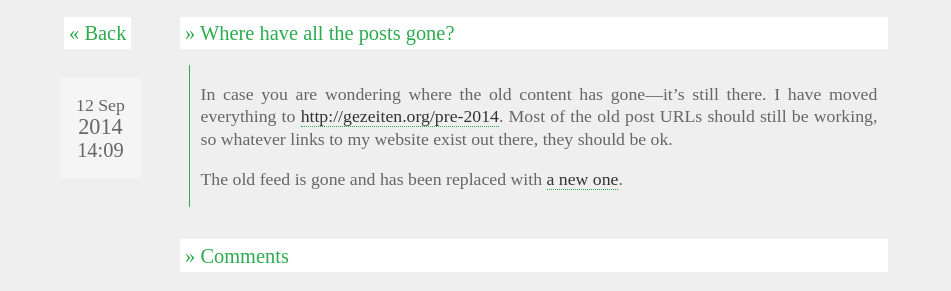
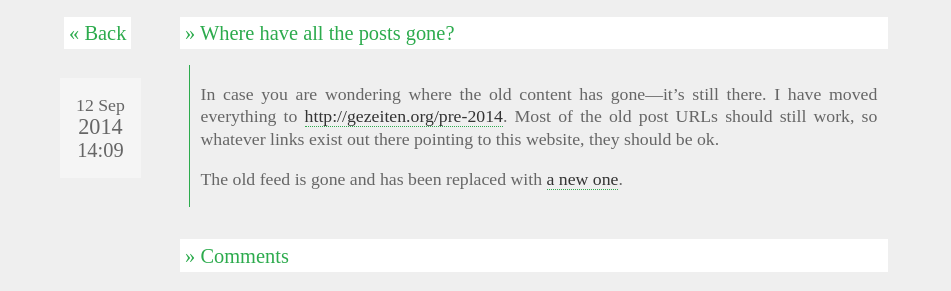
Before and after one commit to Jannis/jannis.github.io, a Jekyll site: the page built from _posts/2014-09-12-where-have-all-the-posts-gone.md, in a window 1280 px wide. Shown: the part 291-582 px from the top of the page, without its empty margins (164-1115 px from the left). Built offline with Jekyll 4.4.1, drawn with Linux system fonts in a browser that asks for light colours; some web fonts are replaced; comment, search, counter and statistics services are not loaded.

Commit message:
Change wording a bit

```diff
--- a/_posts/2014-09-12-where-have-all-the-posts-gone.md
+++ b/_posts/2014-09-12-where-have-all-the-posts-gone.md
@@ -8,7 +8,7 @@ categories:
 In case you are wondering where the old content has gone&#8212;it's
 still there. I have moved everything to
 [http://gezeiten.org/pre-2014](http://gezeiten.org/pre-2014). Most of
-the old post URLs should still be working, so whatever links to my
-website exist out there, they should be ok.
+the old post URLs should still work, so whatever links exist out there
+pointing to this website, they should be ok.
 
 The old feed is gone and has been replaced with [a new one](/feed.xml).
```
